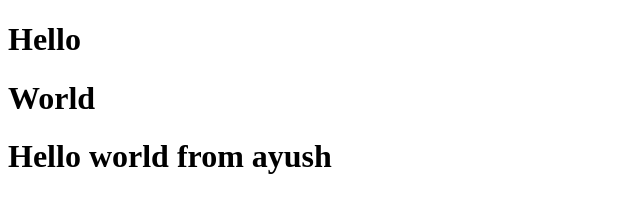
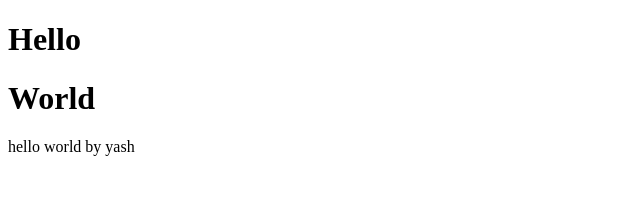
Before and after one commit to YashVarpe05/github_demo, a plain HTML site: page index.html in a window 1280 px wide. Shown: the whole page, without its empty margins (0-640 px from the left). Drawn offline with Linux system fonts and the light colour scheme.

Commit message:
adding paragraph tag

```diff
--- a/index.html
+++ b/index.html
@@ -9,6 +9,6 @@
 <body>
     <h1>Hello</h1>
     <h1>World</h1>
-    <h1>Hello world from ayush</h1>
+    <p>hello world by yash </p>
 </body>
 </html>
```
